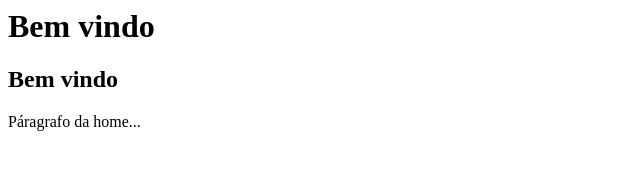
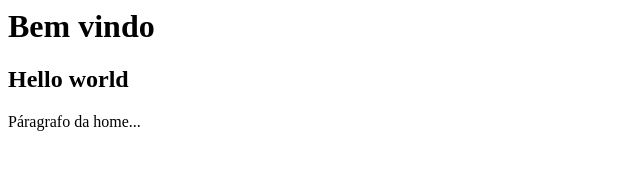
Before and after one commit to Josafary/curso_github, a plain HTML site: page index.html in a window 1280 px wide. Shown: the full height of the page, 0-640 px from the left. Drawn offline with Linux system fonts and the light colour scheme.

Commit message:
Corrigindo subtítulo da home.

```diff
--- a/index.html
+++ b/index.html
@@ -1,3 +1,3 @@
 <h1>Bem vindo</h1>
-<h2>Bem vindo</h2>
+<h2>Hello world</h2>
 <p>Páragrafo da home...</p>
```
